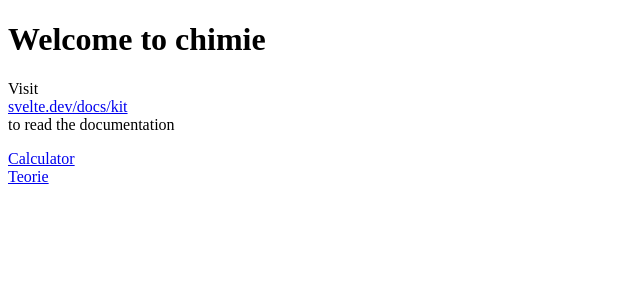
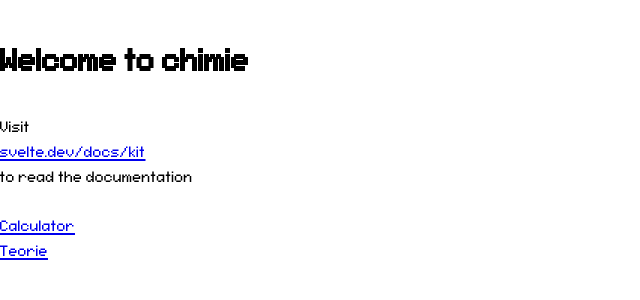
Before and after one commit to MonsieurLazar/termochimie-efect-termic, a SvelteKit app: page / in a window 1280 px wide. Shown: the top 300 px of the page, without its empty margins (0-640 px from the left). Built offline with nearby package versions, Linux system fonts and the light colour scheme.

Commit message:
pixel like font

```diff
--- /dev/null
+++ b/src/lib/styles/global.css
@@ -0,0 +1,24 @@
+@font-face {
+  font-family: "FS Pixel Sans Unicode";
+  src: url("/fonts/FS-Pixel-Sans-Unicode/fs-pixel-sans-unicode-regular.ttf")
+    format("truetype");
+  font-weight: 400;
+  font-style: normal;
+  font-display: swap;
+}
+
+:root {
+  font-family: "FS Pixel Sans Unicode", "Segoe UI", system-ui, sans-serif;
+}
+
+*,
+*::before,
+*::after {
+  box-sizing: border-box;
+}
+
+html,
+body {
+  margin: 0;
+  font-size: 24px;
+}
--- a/src/routes/+layout.svelte
+++ b/src/routes/+layout.svelte
@@ -8,4 +8,8 @@
 	<link rel="icon" href={favicon} />
 </svelte:head>
 
+<style global>
+@import "../lib/styles/global.css";
+</style>
+
 {@render children()}
```
Also changed, not shown: static/fonts/FS-Pixel-Sans-Unicode/fs-pixel-sans-unicode-regular.ttf (added), static/fonts/FS-Pixel-Sans-Unicode/license.txt (added), static/fonts/FS-Pixel-Sans-Unicode/readme.txt (added).
